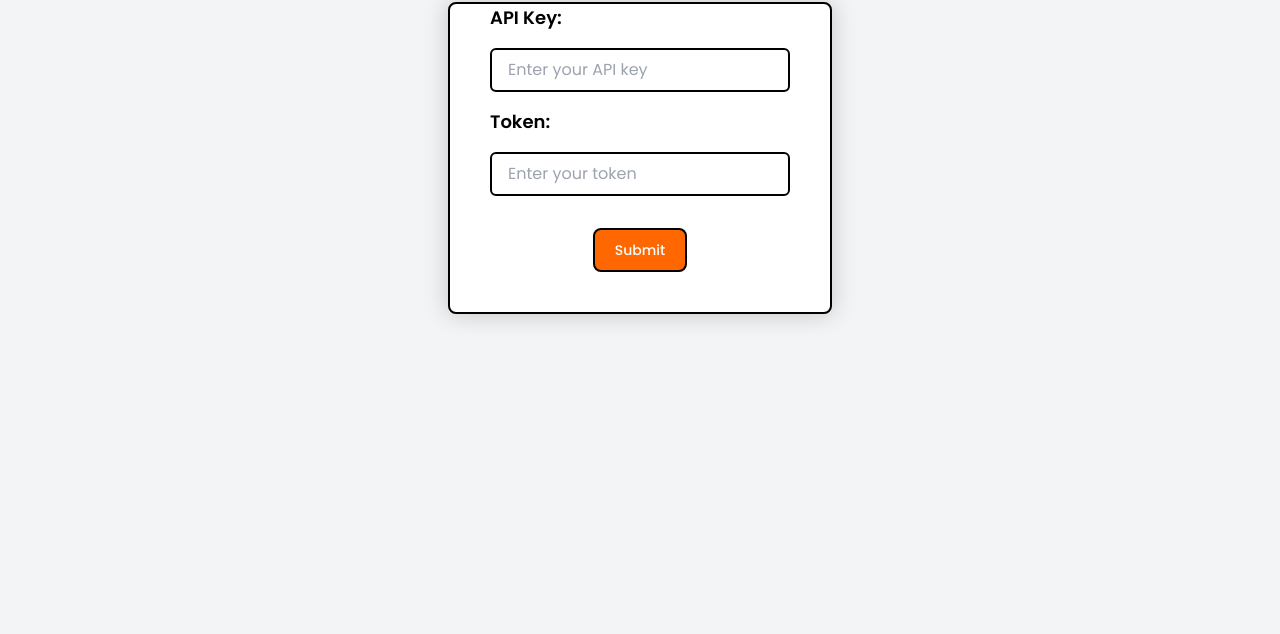
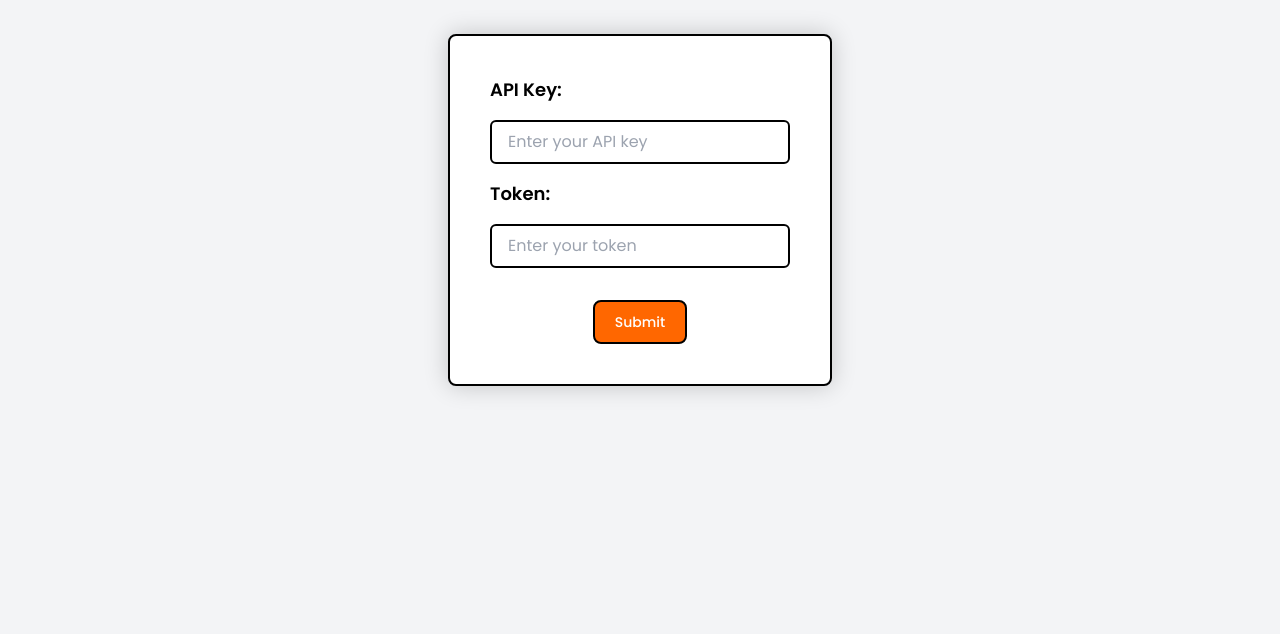
Before and after one commit to nodelike/trello-dom-kishore, a plain HTML site: page index.html in a window 1280 px wide. Shown: the part 166-800 px from the top of the page. Drawn offline with nearby package versions, Linux system fonts and the light colour scheme.

Commit message:
Changing some Tailwind CSS for auth page.

```diff
--- a/index.html
+++ b/index.html
@@ -25,13 +25,13 @@
         </div>
     </header>
     <section class="auth-section" id="auth-section">
-        <div class="w-4/5 mx-auto flex flex-col gap-4 py-8 justify-center items-center">
+        <div class="w-4/5 mx-auto flex flex-col gap-12 py-8 justify-center items-center">
             <h2 class="text-4xl font-semibold tracking-wider dark:text-white">Trello Authentication</h2>
-            <form class="bg-white w-96 rounded-lg shadow-center relative p-10 pt-0 flex flex-col items-start gap-4 border-2 border-black dark:border-lime" id="auth-form">
+            <form class="bg-white w-96 rounded-lg shadow-center relative p-10 flex flex-col items-start gap-4 border-2 border-black dark:border-lime dark:bg-dark dark:shadow-darkcenter" id="auth-form">
                 <label class="text-lg font-semibold text-black dark:text-lime" for="api-key">API Key:</label>
-                <input class="bg-white w-full border-2 border-black rounded-md p-2 px-4 dark:border-lime text-lime focus:outline-none" type="text" id="api-key" placeholder="Enter your API key">
+                <input class="bg-white w-full border-2 border-black rounded-md p-2 px-4 dark:border-lime text-lime focus:outline-none dark:bg-dark" type="text" id="api-key" placeholder="Enter your API key">
                 <label class="text-lg font-semibold text-black dark:text-lime" for="token">Token:</label>
-                <input class="bg-white w-full border-2 border-black rounded-md p-2 px-4 dark:border-lime text-lime focus:outline-none" type="text" id="token" placeholder="Enter your token">
+                <input class="bg-white w-full border-2 border-black rounded-md p-2 px-4 dark:border-lime text-lime focus:outline-none dark:bg-dark" type="text" id="token" placeholder="Enter your token">
                 <input type="submit" class="mx-auto text-white bg-lime cursor-pointer font-medium rounded-lg text-sm px-5 py-2.5 mt-4 border-2 border-black" value="Submit">
             </form>
         </div>
```
